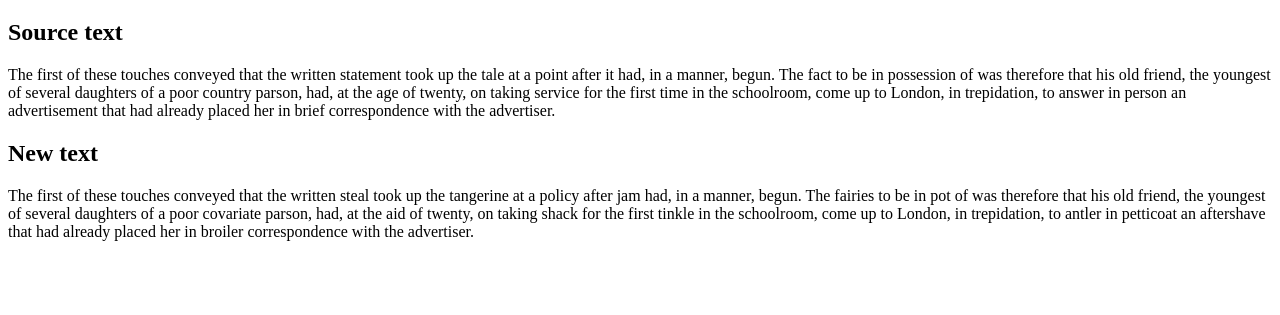
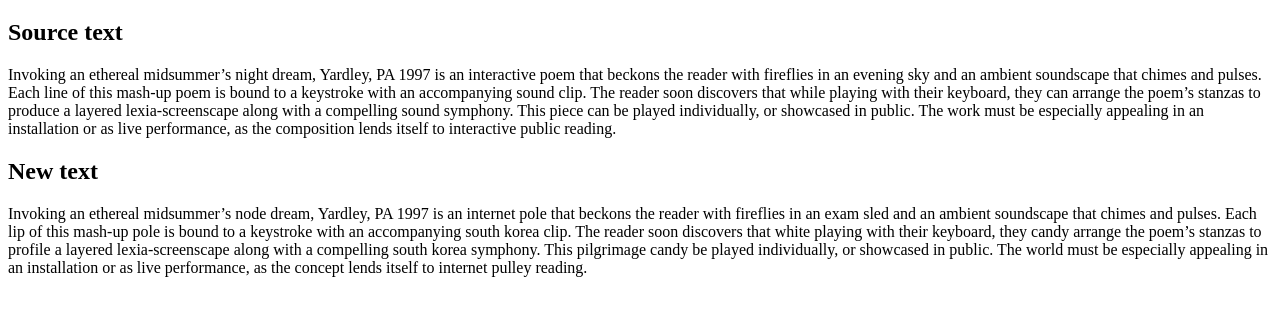
Before and after one commit to s3895869/n-plus-7-remix-2024, a plain HTML site: page index.html in a window 1280 px wide. Shown: the part 61-376 px from the top of the page. Drawn offline with Linux system fonts and the light colour scheme.

Commit message:
🧄📔 Updated with Glitch

```diff
--- a/index.html
+++ b/index.html
@@ -20,7 +20,7 @@
     <!-- script -->
     <script>
       let nouns;
-      const sourceText = `The first of these touches conveyed that the written statement took up the tale at a point after it had, in a manner, begun. The fact to be in possession of was therefore that his old friend, the youngest of several daughters of a poor country parson, had, at the age of twenty, on taking service for the first time in the schoolroom, come up to London, in trepidation, to answer in person an advertisement that had already placed her in brief correspondence with the advertiser.`;
+      const sourceText = `Invoking an ethereal midsummer’s night dream, Yardley, PA 1997 is an interactive poem that beckons the reader with fireflies in an evening sky and an ambient soundscape that chimes and pulses. Each line of this mash-up poem is bound to a keystroke with an accompanying sound clip. The reader soon discovers that while playing with their keyboard, they can arrange the poem’s stanzas to produce a layered lexia-screenscape along with a compelling sound symphony. This piece can be played individually, or showcased in public. The work must be especially appealing in an installation or as live performance, as the composition lends itself to interactive public reading.`;
       const wordOffset = 7;
       function generateNewText(text) {
         let splitText = text.split(" ");
```
